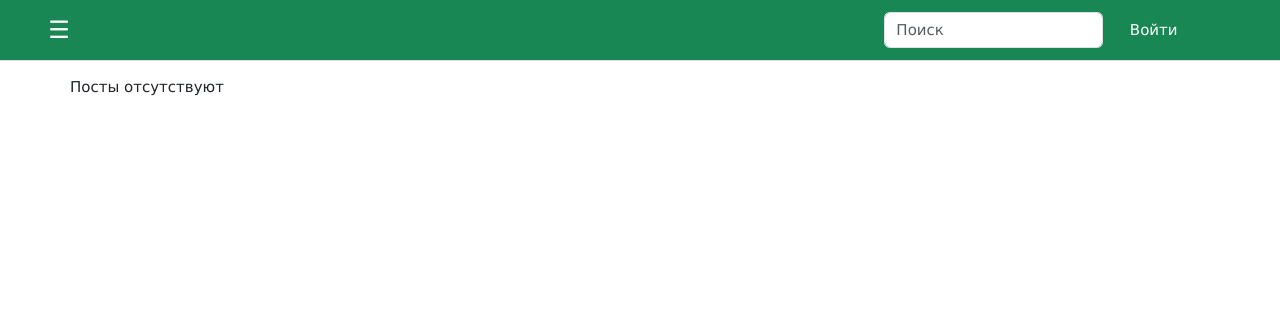
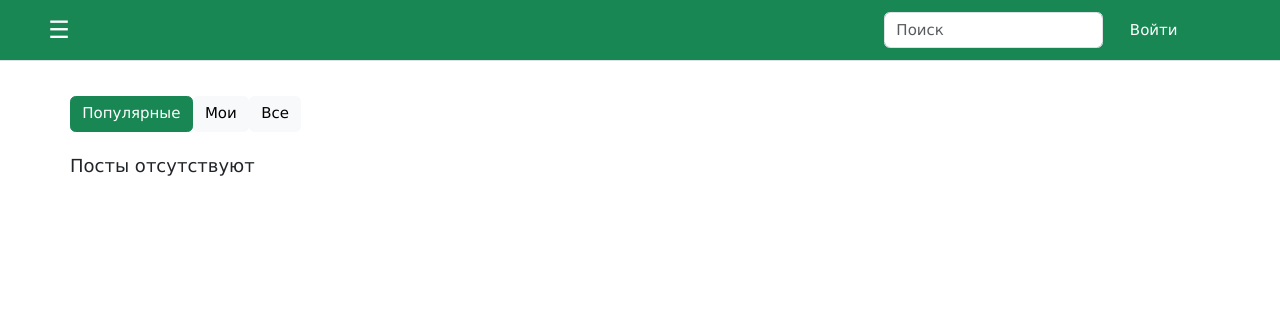
Before and after one commit to Zamarin-Alexey/Gardening3, a Django app: page / in a window 1280 px wide. Shown: the top 321 px of the page. Run offline with Django 4.2, Linux system fonts and the light colour scheme; data that the repository does not hold is empty; parts of the project's set-up code (start-up, migrations or seed data) failed here and were passed over; some libraries are stand-ins or nearby versions.

Commit message:
Добавлена фильтрация

```diff
--- a/blog/templates/blog/home_page.html
+++ b/blog/templates/blog/home_page.html
@@ -2,6 +2,37 @@
 {% load static %}
 
 {% block content %}
+
+    <div class="category-sidebar">
+
+        {% if category == 'popular' %}
+            <a>
+                <button type="button" class="btn btn-success h-btn" style="margin-left: auto">Популярные</button>
+            </a>
+        {% else %}
+            <a href="{% url 'category' 'popular' %}">
+                <button type="button" class="btn btn-light h-btn" style="margin-left: auto">Популярные</button>
+            </a>
+        {% endif %}
+        {% if category == 'my' %}
+            <a>
+                <button type="button" class="btn btn-success h-btn" style="margin-left: auto">Мои</button>
+            </a>
+        {% else %}
+            <a href="{% url 'category' 'my' %}">
+                <button type="button" class="btn btn-light h-btn" style="margin-left: auto">Мои</button>
+            </a>
+        {% endif %}
+        {% if category == 'all' %}
+            <a>
+                <button type="button" class="btn btn-success h-btn" style="margin-left: auto">Все</button>
+            </a>
+        {% else %}
+            <a href="{% url 'category' 'all' %}">
+                <button type="button" class="btn btn-light h-btn" style="margin-left: auto">Все</button>
+            </a>
+        {% endif %}
+    </div>
 
     <div class="width-organizer">
 
@@ -39,7 +70,7 @@
 
             </div>
         {% else %}
-            <p>Посты отсутствуют</p>
+            <p style="margin-top: 20px; font-size: large">Посты отсутствуют</p>
         {% endif %}
     </div>
 
--- a/blog/urls.py
+++ b/blog/urls.py
@@ -8,5 +8,6 @@ urlpatterns = [
     path('add_post/', add_post, name='add_post'),
     path('edit_post/<int:post_id>', edit_post, name='edit_post'),
     path('delete_post/<int:post_id>', delete_post, name='delete_post'),
-    path('delete_post/<int:post_id>/<int:user_id>', like_post, name='like_post')
+    path('post/<int:post_id>/<int:user_id>', like_post, name='like_post'),
+    path('category/<str:category>', home_page, name='category')
 ]
--- a/blog/views.py
+++ b/blog/views.py
@@ -9,14 +9,22 @@ from blog.models import *
 from users.models import *
 
 
-def home_page(request):
+def home_page(request, category='popular'):
     search = request.GET.get('search')
     if search:
-        posts = Post.objects.filter(Q(title__contains=search) | Q(body__contains=search) | Q(tags__contains=search))
+        founded_posts = Post.objects.filter(
+            Q(title__contains=search) | Q(body__contains=search) | Q(tags__contains=search))
     else:
-        posts = Post.objects.all()
+        founded_posts = Post.objects.all()
+    if category == 'popular':
+        posts = founded_posts.order_by('-likes')[:5]
+    elif category == 'my':
+        posts = founded_posts.filter(user=request.user)
+    else:
+        posts = founded_posts
+
     return render(request, 'blog/home_page.html',
-                  {'title': 'Блог', 'posts': posts, 'user': request.user})
+                  {'title': 'Блог', 'posts': posts, 'user': request.user, 'category': category})
 
 
 def post_page(request, post_id):
@@ -81,10 +89,13 @@ def edit_post(request, post_id):
         form = PostForm(instance=post)
     return render(request, 'blog/edit_post.html', {'title': 'Редактирование поста', 'form': form, 'post': post})
 
+
 def delete_post(request, post_id):
     post = Post.objects.get(pk=post_id)
     post.delete()
     return redirect('/')
+
+
 def like_post(request, post_id, user_id):
     post = Post.objects.get(pk=post_id)
     extend_user = ExtendUser.objects.get(user=User.objects.get(pk=user_id))
--- a/static/global/css/styles.css
+++ b/static/global/css/styles1.css
@@ -326,3 +326,8 @@ body div::selection {
     float: left;
     margin-right: 15px;
 }
+
+.category-sidebar {
+    display: flex;
+    padding-top: 20px;
+}
--- a/templates/base.html
+++ b/templates/base.html
@@ -17,7 +17,7 @@
     <meta name="description" content="{{ description }}">
     <title>{{ title }}</title>
     <meta name="theme-color" content="#7952b3">
-    <link rel="stylesheet" type="text/css" href="{% static 'global/css/styles.css' %}">
+    <link rel="stylesheet" type="text/css" href="{% static 'global/css/styles1.css' %}">
     <link rel="shortcut icon" href="{% static 'global/images/logo.png' %}" type="image/png">
 </head>
 
--- a/users/templates/users/users_base.html
+++ b/users/templates/users/users_base.html
@@ -24,7 +24,7 @@
     {% block javascript %}{% endblock %}
     <title>{{ title }}</title>
     <link rel="stylesheet" href="{% static 'users/css/styles5.css' %}" type="text/css">
-    <!--<link rel="stylesheet" href="{#% static 'global/css/styles.css' %#}" type="text/css"> -->
+    <!--<link rel="stylesheet" href="{#% static 'global/css/styles1.css' %#}" type="text/css"> -->
 
 </head>
 
```
Also changed, not shown: blog/templates/blog/post.html (+7 -6 lines).
